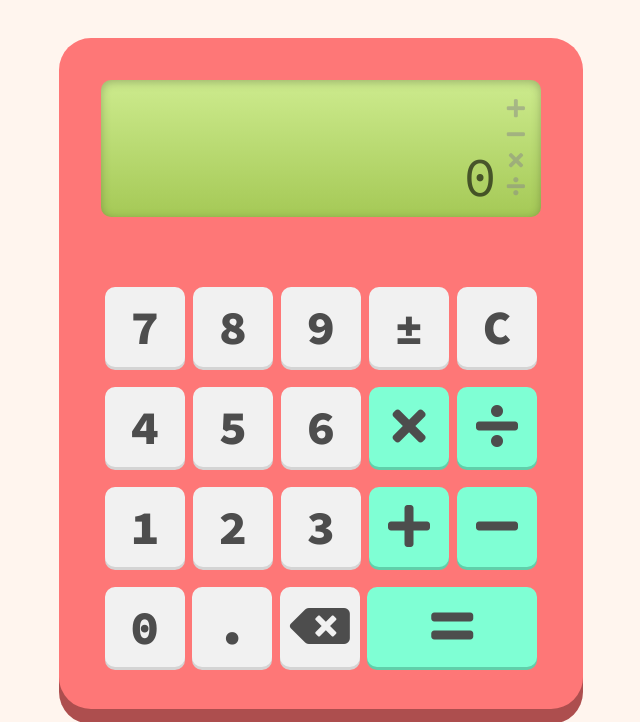
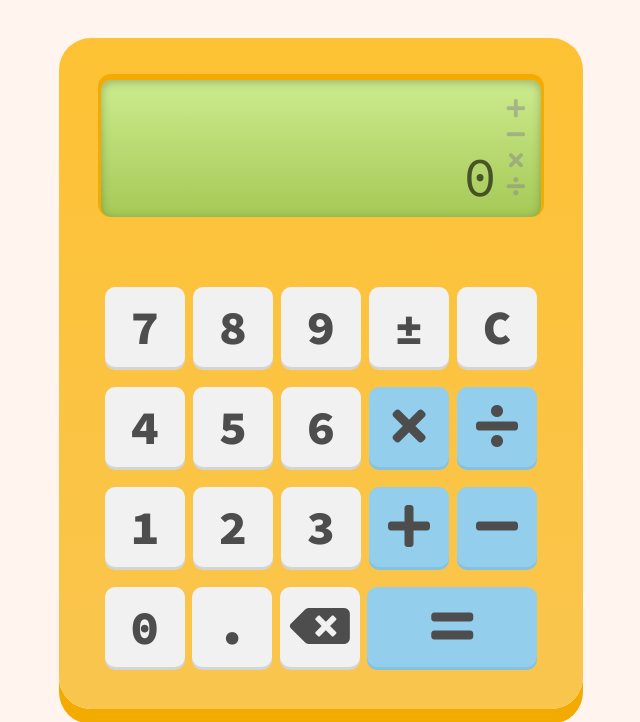
Before and after one commit to zaharano/calculator, a plain HTML site: page index.html in a window 1280 px wide. Shown: the part 78-800 px from the top of the page, without its empty margins (319-959 px from the left). Drawn offline with Linux system fonts and the light colour scheme.

Commit message:
partial div-itis fix, change colors, inset screen

```diff
--- a/index.html
+++ b/index.html
@@ -68,39 +68,41 @@
         </svg>
       </div>
       <div class="row">
-        <div class="button num" id="7">7</div>
-        <div class="button num" id="8">8</div>
-        <div class="button num" id="9">9</div>
-        <div class="button other" id="neg">±</div>
-        <div class="button other last" id="clear">C</div>
+        <button class="button num" id="7">7</button>
+        <button class="button num" id="8">8</button>
+        <button class="button num" id="9">9</button>
+        <button class="button other" id="neg">±</button>
+        <button class="button other" id="clear">C</button>
       </div>
       <div class="row">
-        <div class="button num" id="4">4</div>
-        <div class="button num" id="5">5</div>
-        <div class="button num" id="6">6</div>
-        <div class="button op" id="times"><i class="fas fa-times"></i></div>
-        <div class="button op last" id="divide">
+        <button class="button num" id="4">4</button>
+        <button class="button num" id="5">5</button>
+        <button class="button num" id="6">6</button>
+        <button class="button op" id="times">
+          <i class="fas fa-times"></i>
+        </button>
+        <button class="button op" id="divide">
           <i class="fas fa-divide"></i>
-        </div>
+        </button>
       </div>
       <div class="row">
-        <div class="button num" id="1">1</div>
-        <div class="button num" id="2">2</div>
-        <div class="button num" id="3">3</div>
-        <div class="button op" id="plus"><i class="fas fa-plus"></i></div>
-        <div class="button op last" id="minus">
+        <button class="button num" id="1">1</button>
+        <button class="button num" id="2">2</button>
+        <button class="button num" id="3">3</button>
+        <button class="button op" id="plus"><i class="fas fa-plus"></i></button>
+        <button class="button op" id="minus">
           <i class="fas fa-minus"></i>
-        </div>
+        </button>
       </div>
-      <div class="row last">
-        <div class="button num" id="0">0</div>
-        <div class="button other" id="point">.</div>
-        <div class="button other" id="delete">
+      <div class="row">
+        <button class="button num" id="0">0</button>
+        <button class="button other" id="point">.</button>
+        <button class="button other" id="delete">
           <i class="fas fa-backspace"></i>
-        </div>
-        <div class="button other dbl last" id="equals">
+        </button>
+        <button class="button other dbl" id="equals">
           <i class="fas fa-equals"></i>
-        </div>
+        </button>
       </div>
     </div>
     <script src="app.js"></script>
--- a/style.css
+++ b/style.css
@@ -3,6 +3,18 @@ html {
   background-color: seashell;
   font-size: 16px;
   user-select: none;
+}
+
+button,
+input[type='submit'],
+input[type='reset'] {
+  background: none;
+  color: inherit;
+  border: none;
+  padding: 0;
+  font: inherit;
+  cursor: pointer;
+  outline: inherit;
 }
 
 body {
@@ -19,8 +31,13 @@ body {
   width: auto;
   height: auto;
   padding: 2rem;
-  box-shadow: 0px 15px 0px rgb(173, 78, 78);
-  background: #fe7777;
+  box-shadow: 0px 15px 0px hsla(42, 99%, 48%, 1);
+  background: linear-gradient(
+    180deg,
+    hsl(42, 99%, 60%) 0%,
+    hsla(42, 93%, 64%, 1) 100%
+  );
+
   /* box-shadow: 0px 0px 50px rgba(0, 0, 0, 0.2); */
   border-radius: 2rem;
   display: flex;
@@ -50,7 +67,8 @@ body {
   flex-grow: 1;
   width: auto;
   height: 105px;
-  box-shadow: inset 0px 2px 10px rgba(0, 0, 0, 0.25);
+  box-shadow: inset 0px 2px 10px rgba(0, 0, 0, 0.25),
+    0px -3px 0px 3px hsla(42, 99%, 48%, 1);
   border-radius: 10px;
   margin-bottom: 20px;
   /* background: linear-gradient(180deg, #CDEB8E 0%, #A5C956 100%); */
@@ -117,7 +135,7 @@ li .active {
   margin: 0px 10px;
 }
 
-.row.last {
+.row:last-of-type {
   margin-bottom: 0;
 }
 
@@ -141,8 +159,8 @@ li .active {
 
 .button.op,
 #equals {
-  background-color: aquamarine;
-  box-shadow: 0px 3px 0px rgb(96, 207, 170);
+  background-color: hsl(200, 70%, 75%);
+  box-shadow: 0px 3px 0px hsl(200, 60%, 70%);
 }
 
 .button:hover {
@@ -151,7 +169,7 @@ li .active {
 
 .button.op:hover,
 #equals:hover {
-  background-color: rgb(103, 223, 183);
+  background-color: hsl(200, 65%, 73%);
 }
 
 .button:active {
@@ -159,7 +177,7 @@ li .active {
   box-shadow: 0px 0px 0px #d9d9d9;
 }
 
-.button.last {
+.button:last-of-type {
   margin-right: 0;
 }
 
```
